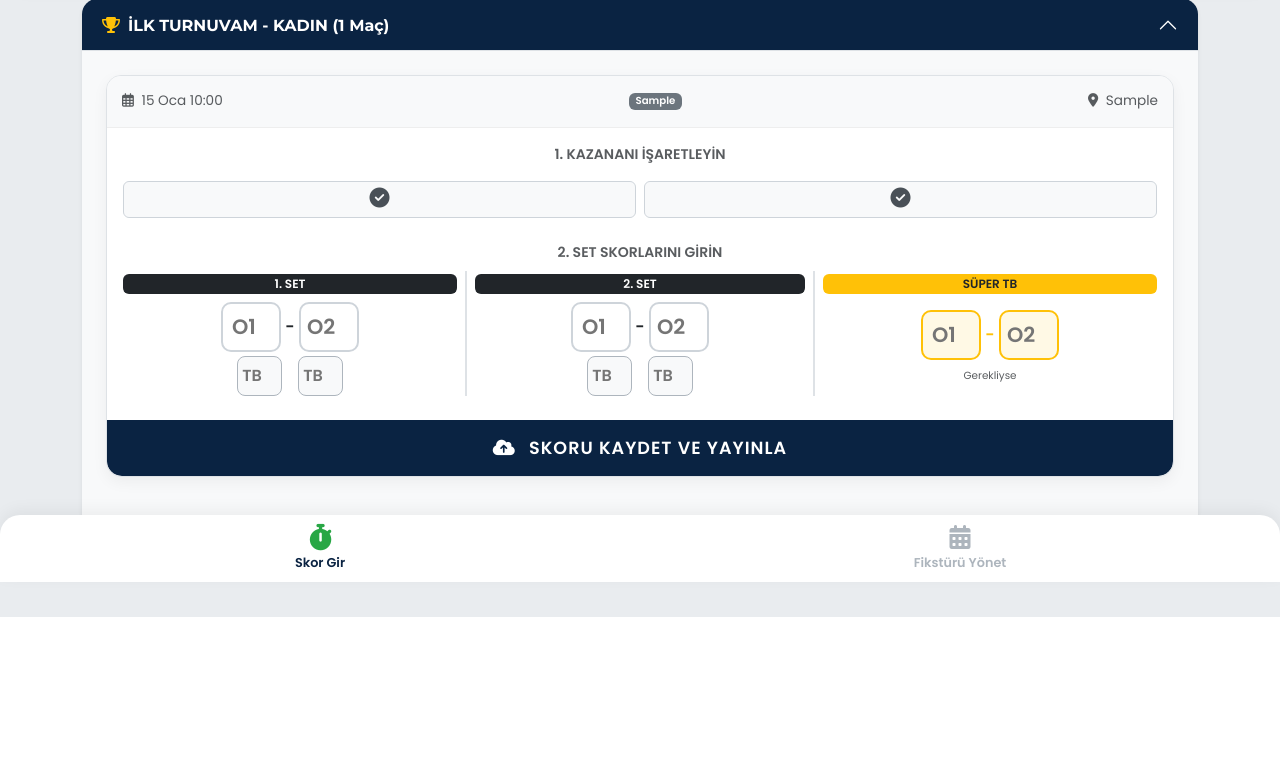
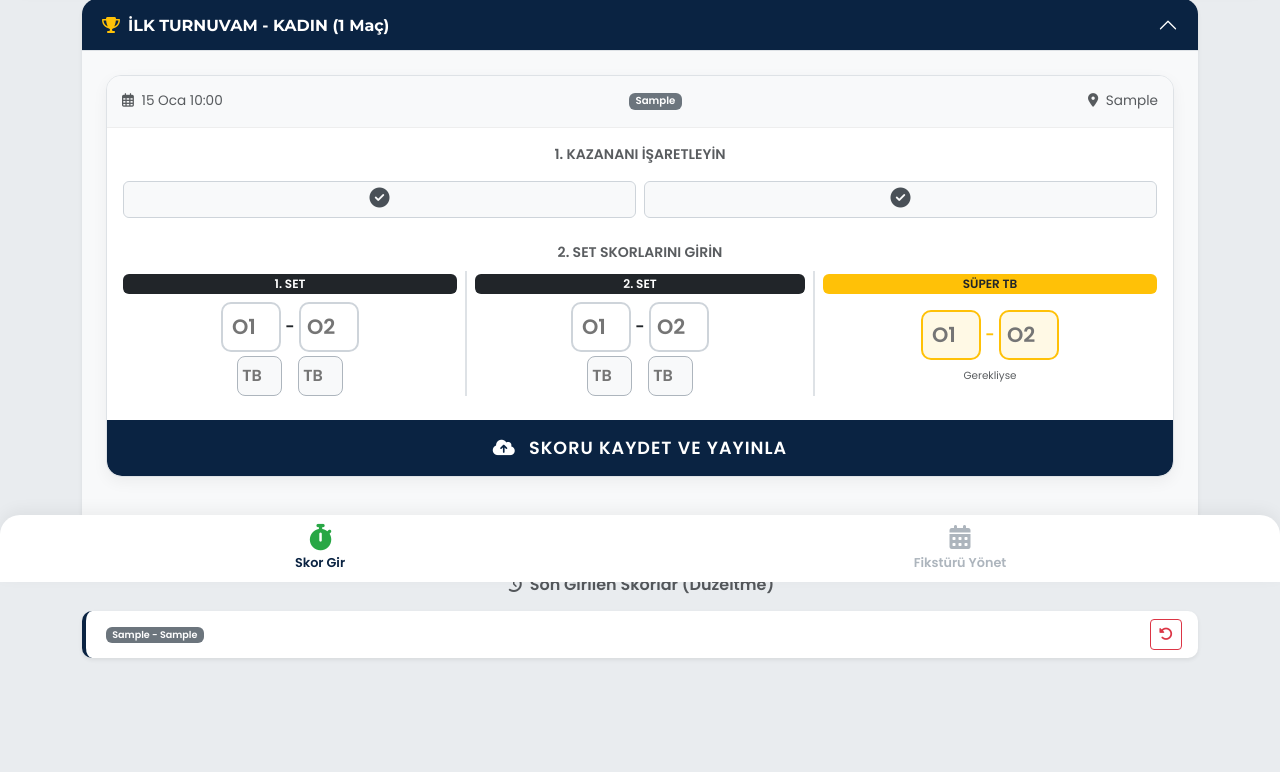
Before and after one commit to sahinbingol85/ahalteke, a Django app: template core/templates/core/hakem.html in a window 1280 px wide. Shown: the part 218-990 px from the top of the page. Before the commit the page ends 835 px from the top, so only its background shows below. Run offline with Django 5.2, Linux system fonts and the light colour scheme; the template is opened without the code that fills it: values that come from a table or form of the project are taken from there, others are empty; data comes from the database, SQL or seed files in the repository; tables that the repository leaves empty hold one stand-in row (values such as "Sample post"); some libraries are stand-ins or nearby versions.

Commit message:
Add files via upload

```diff
--- a/core/templates/core/hakem.html
+++ b/core/templates/core/hakem.html
@@ -115,7 +115,7 @@
 
                                 {% for mac in kat.list %}
                                     <div class="match-card">
-                                        <form method="POST" action="{% url 'hakem' %}">
+                                        <form method="POST" action="{% url 'hakem' %}" class="save-score-form">
                                             {% csrf_token %}
                                             <input type="hidden" name="mac_id" value="{{ mac.id }}">
 
@@ -205,6 +205,35 @@
             </div>
         {% endif %}
 
+        <!-- YENİ EKLENEN: SON GİRİLEN SKORLARI DÜZELTME ALANI -->
+        {% if tamamlanan_maclar %}
+            <div class="mt-5 mb-4">
+                <h6 class="fw-bold mb-3 text-muted text-center"><i class="fa-solid fa-clock-rotate-left me-2"></i>Son Girilen Skorlar (Düzeltme)</h6>
+                <div class="row g-2">
+                    {% for mac in tamamlanan_maclar %}
+                    <div class="col-12">
+                        <div class="card border-0 shadow-sm" style="border-radius: 10px; border-left: 4px solid var(--main-navy) !important;">
+                            <div class="card-body p-2 px-3 d-flex justify-content-between align-items-center">
+                                <div style="font-size: 0.8rem; flex: 1;">
+                                    <span class="fw-bold {% if mac.kazanan == mac.oyuncu1 %}text-success{% else %}text-dark{% endif %}">{{ mac.oyuncu1.ad }} {{ mac.oyuncu1.soyad }}</span>
+                                    <span class="badge bg-secondary mx-1">{{ mac.skor1|default:"0" }} - {{ mac.skor2|default:"0" }}</span>
+                                    <span class="fw-bold {% if mac.kazanan == mac.oyuncu2 %}text-success{% else %}text-dark{% endif %}">{{ mac.oyuncu2.ad }} {{ mac.oyuncu2.soyad }}</span>
+                                </div>
+                                <form method="POST" action="{% url 'hakem' %}" style="margin: 0;">
+                                    {% csrf_token %}
+                                    <input type="hidden" name="iptal_mac_id" value="{{ mac.id }}">
+                                    <button type="submit" class="btn btn-sm btn-outline-danger" onclick="return confirm('Bu maçın skorunu iptal edip YENİDEN GİRMEK istediğinize emin misiniz?');">
+                                        <i class="fa-solid fa-rotate-left"></i>
+                                    </button>
+                                </form>
+                            </div>
+                        </div>
+                    </div>
+                    {% endfor %}
+                </div>
+            </div>
+        {% endif %}
+
     </div>
 
     <div class="bottom-nav">
@@ -219,7 +248,7 @@
     </div>
 
     <script>
-        document.querySelectorAll('form').forEach(form => {
+        document.querySelectorAll('.save-score-form').forEach(form => {
             form.addEventListener('submit', function(e) {
                 e.preventDefault();
 
```
